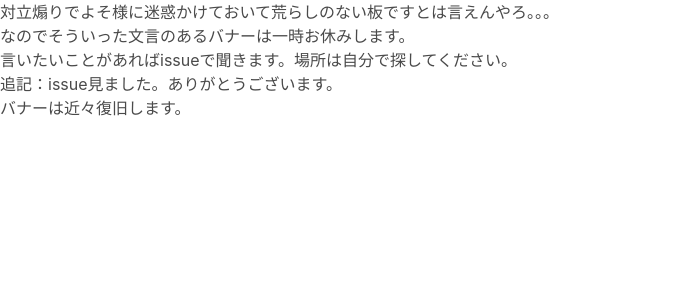
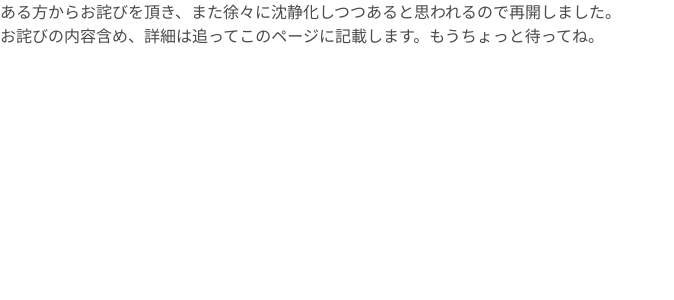
Before and after one commit to Oliver-noah-Jacob/RandomBannerMu, a Flask app: page /gallery in a window 1280 px wide. Shown: the top 300 px of the page, without its empty margins (0-674 px from the left). Run offline with Flask 2, Linux system fonts and the light colour scheme.

Commit message:
change msg

```diff
--- a/templates/gallery.html
+++ b/templates/gallery.html
@@ -22,15 +22,17 @@
             {% endfor %}
         </div>
     </section> -->
-    対立煽りでよそ様に迷惑かけておいて荒らしのない板ですとは言えんやろ。。。<br />
+    <!-- 対立煽りでよそ様に迷惑かけておいて荒らしのない板ですとは言えんやろ。。。<br />
     なのでそういった文言のあるバナーは一時お休みします。<br />
     言いたいことがあればissueで聞きます。場所は自分で探してください。<br />
     追記：issue見ました。ありがとうございます。<br />
-    バナーは近々復旧します。<br />
+    バナーは近々復旧します。<br /> -->
     <!-- バナー作者へ：ファイルは保存してます。そのうち復旧するでしょう。<br />
     さとMuへ：すまんけどワイは疲れた。数日おらんかも。数日後に気が向いたら元に戻します。<br />
     サーバーからは基本おーぷぬのデフォルトバナーを配信しとくからURLはそのままで大丈夫。<br />
     ただしどうしてもというなら例の初期に使ってたgifに差し替えてください。<br />
     騒動を主導した冒険主義者へ：何か言うことないですか？もし思いついたらissueでお待ちしてます。<br /> -->
+    ある方からお詫びを頂き、また徐々に沈静化しつつあると思われるので再開しました。<br />
+    お詫びの内容含め、詳細は追ってこのページに記載します。もうちょっと待ってね。<br />
 </body>
 </html>
```
